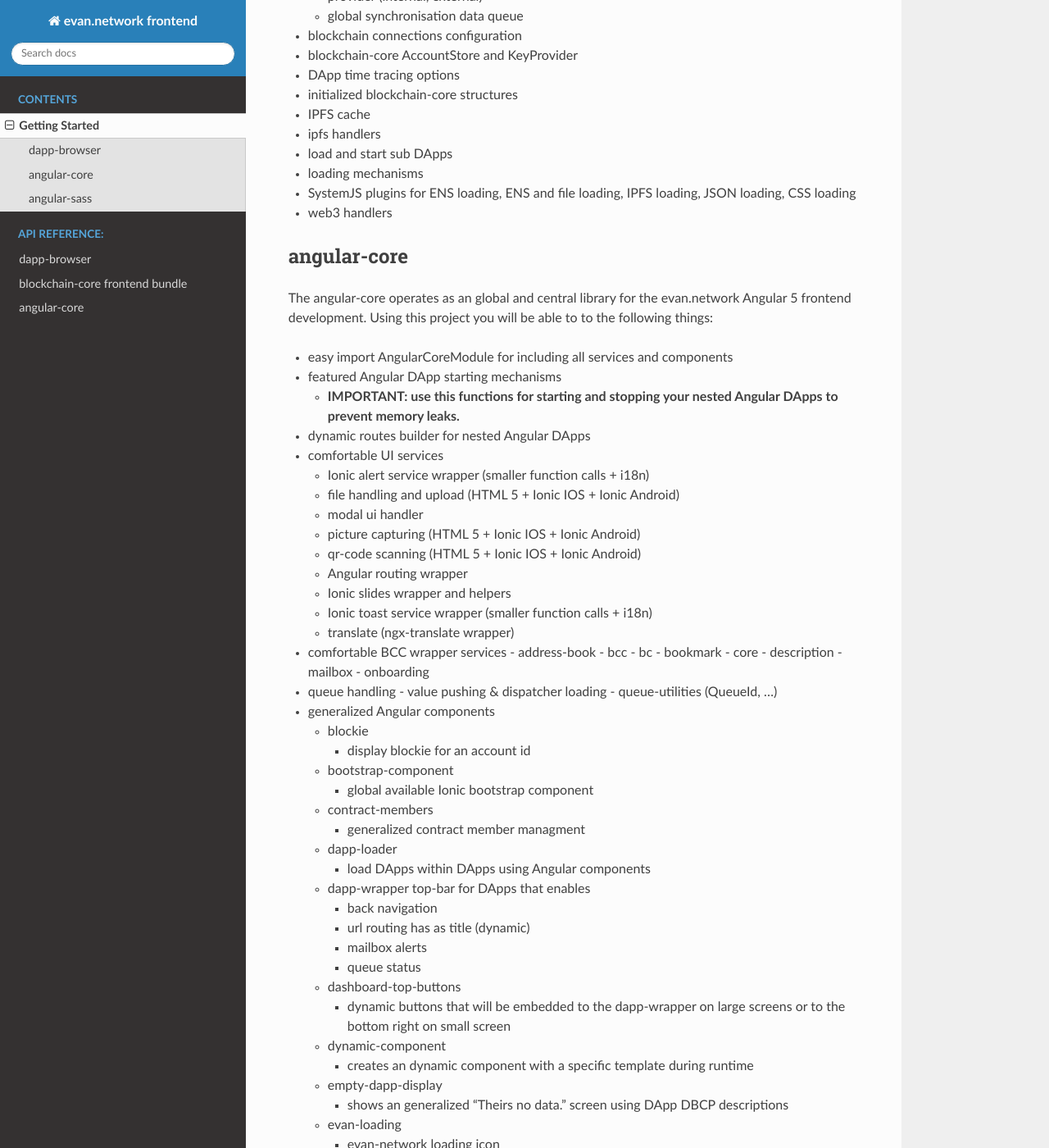
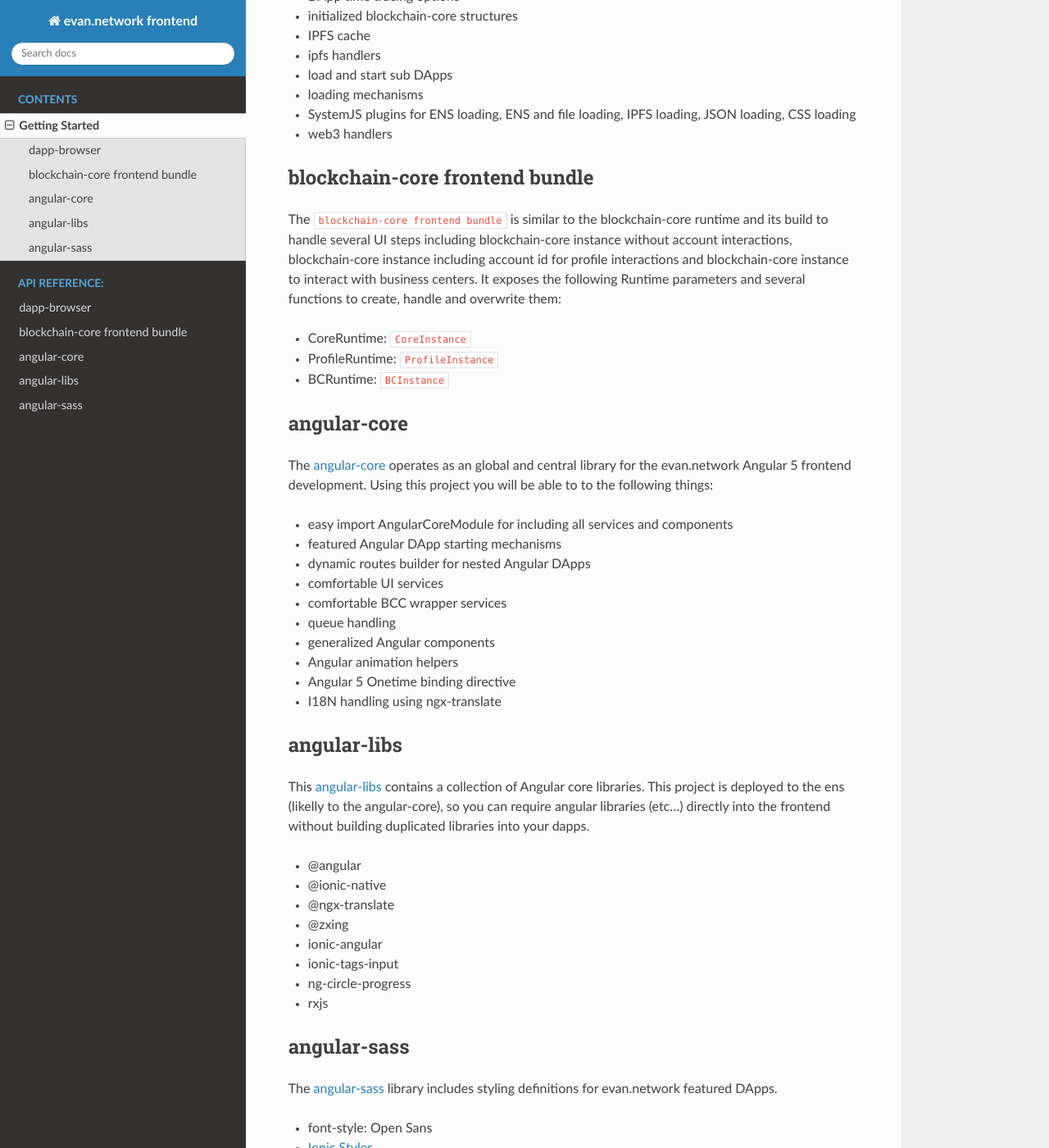
Before and after one commit to evannetwork/ui-docs, a Sphinx documentation site: the page built from docs/getting-started.rst, in a window 1280 px wide and 1400 px high, scrolled down 856 px. Shown: the whole window at 82% size. Built offline with Sphinx 7.4.7 and the Read the Docs theme 2.0.0, drawn with Linux system fonts in a browser that asks for light colours; some of the changed text lies outside the part shown.

Commit message:
Add missing navigation entries; order start page

```diff
--- a/docs/angular-core/index.rst
+++ b/docs/angular-core/index.rst
@@ -1,6 +1,131 @@
 ============
 angular-core
 ============
+The `angular-core </angular-core/index.html>`_ operates as an global and central library for the evan.network Angular 5 frontend development. Using this project you will be able to to the following things:
 
-angular-core
-============
+- easy import AngularCoreModule for including all services and components
+- featured Angular DApp starting mechanisms
+
+  - **IMPORTANT: use this functions for starting and stopping your nested Angular DApps to prevent memory leaks.**
+
+- dynamic routes builder for nested Angular DApps
+- comfortable UI services
+
+  - Ionic alert service wrapper (smaller function calls + i18n)
+  - file handling and upload  (HTML 5 + Ionic IOS + Ionic Android)
+  - modal ui handler
+  - picture capturing (HTML 5 + Ionic IOS + Ionic Android)
+  - qr-code scanning (HTML 5 + Ionic IOS + Ionic Android)
+  - Angular routing wrapper
+  - Ionic slides wrapper and helpers
+  - Ionic toast service wrapper (smaller function calls + i18n)
+  - translate (ngx-translate wrapper)
+
+- comfortable BCC wrapper services
+  - address-book
+  - bcc
+  - bc
+  - bookmark
+  - core
+  - description
+  - mailbox
+  - onboarding
+
+- queue handling
+  - value pushing & dispatcher loading
+  - queue-utilities (QueueId, ...)
+
+- generalized Angular components
+
+  - blockie
+
+    - display blockie for an account id
+
+  - bootstrap-component
+
+    - global available Ionic bootstrap component
+
+  - contract-members
+
+    - generalized contract member managment
+
+  - dapp-loader
+
+    - load DApps within DApps using Angular components
+
+  - dapp-wrapper top-bar for DApps that enables
+
+    - back navigation
+    - url routing has as title (dynamic)
+    - mailbox alerts
+    - queue status
+
+  - dashboard-top-buttons
+
+    - dynamic buttons that will be embedded to the dapp-wrapper on large screens or to the bottom right on small screen
+
+  - dynamic-component
+
+    - creates an dynamic component with a specific template during runtime
+
+  - empty-dapp-display
+
+    - shows an generalized "Theirs no data." screen using DApp DBCP descriptions
+
+  - evan-loading
+
+    - evan-network loading icon
+
+  - *file-select (under construction)*
+
+    - file selector for HTML 5 &IOS & Anroid
+
+  - global-password
+
+    - global password component that is used within each Angular DApp
+    - will be registered in the root.ts in each evan.network featured DApp
+    - unlocks the current users profile
+
+  - big-picture
+
+    - shows an picture within a modal
+
+  - mail-dialog
+
+    - dialog that will be openend, before a mail is sent
+
+  - not-implemented
+
+    - not implemented notice
+
+  - qr-code-scanner
+
+    - scan qr-codes on HTML 5 & IOS & Anroid
+
+  - reload-route
+
+    - reloads the current route (only available using dapp-wrapper)
+
+  - split-pane
+
+    - create easy Dashboards
+    - generates an left panel using Ionic
+    - powerfull in combination with DApps that using dapp-wrapper
+
+  - take-snapshot
+
+    - takes an img using camera on HTML 5 & IOS & Android
+
+  - trust-dialog
+
+    - asks for permissions (used before inviting an agent)
+
+- Angular animation helpers
+
+  - ngIf height growing
+  - ngIf opacity showing
+  - router transition management (easy to use) (eg.: route1 => route2 : swipe to the left / right / top / bottom)
+  - tab swiping animation
+
+- Angular 5 Onetime binding directive
+- I18N handling using ngx-translate
--- /dev/null
+++ b/docs/angular-libs/index.rst
@@ -0,0 +1,83 @@
+============
+angular-libs
+============
+
+This `project <https://github.com/evannetwork/angular-libs>`_ contains a collection of Angular core libraries. This project is deployed to the ens (likelly to the angular-core), so you can require angular libraries (etc...) directly into the frontend without building duplicated libraries into your dapps.
+
+This project exports the following libraries for you:
+  - @angular/animations
+  - @angular/common
+  - @angular/common/locales/de
+  - @angular/common/locales/en
+  - @angular/common/locales/fr
+  - @angular/core
+  - @angular/forms
+  - @angular/http
+  - @angular/platform-browser
+  - @angular/platform-browser-dynamic
+  - @angular/platform-browser/animations
+  - @angular/router
+  - @ionic-native/camera
+  - @ionic-native/file
+  - @ionic-native/file-path
+  - @ionic-native/qr-scanner
+  - @ionic-native/splash-screen
+  - @ionic-native/status-bar
+  - @ionic-native/transfer
+  - @ngx-translate/core
+  - @zxing/library
+  - @zxing/ngx-scanner
+  - ionic-angular
+  - ionic-tags-input
+  - ng-circle-progress
+  - rxjs/BehaviorSubject
+  - rxjs/Observable
+  - rxjs/Subscription
+
+------------
+Installation
+------------
+.. code-block:: sh
+
+  npm i angular-libs
+
+-----
+Usage
+-----
+- typescript
+
+tsconfig.json
+
+.. code-block:: typescript
+
+  {
+    "compilerOptions": {
+      ...,
+      "paths": {
+        "angular-libs": [
+          "../node_modules/@evan.network/angular-core/dist/angularlibs.js"
+        ]
+      }
+      ...
+    }
+  }
+
+.. code-block:: typescript
+
+  ...
+  import {
+    NgModule, ErrorHandler, enableProdMode,   // @angular/core
+    CommonModule, registerLocaleData,         // @angular/common
+    RouterModule, Routes, RouteReuseStrategy, // @angular/router
+    FormsModule,                              // @angular/forms
+    IonicModule, IonicApp,                    // ionic-angular
+    TranslateModule, TranslateService,        // @ngx-translate/core
+    BrowserAnimationsModule,                  // @angular/platform-browser/animations'
+    NgCircleProgressModule,                   // ng-circle-progress
+    IonTagsInputModule,                       // ionic-tags-input
+    ZXingScannerModule,                       // qr-code-scanner module
+    Camera,                                   // @ionic-native/camera
+    QRScanner,                                // @ionic-native/qr-scanner
+    ...
+  } from 'angular-libs';
+  ...
--- /dev/null
+++ b/docs/angular-sass/index.rst
@@ -0,0 +1,3 @@
+============
+angular-sass
+============
--- a/docs/dapp-browser/idb-store.rst
+++ b/docs/dapp-browser/idb-store.rst
@@ -7,7 +7,7 @@
 
 --------------------------------------------------------------------------------
 
-.. _module_name_constructor:
+.. _db_idb_constructor:
 
 constructor
 ================================================================================
--- a/docs/dapp-browser/index.rst
+++ b/docs/dapp-browser/index.rst
@@ -2,8 +2,24 @@
 dapp-browser
 ============
 
-The `dapp-browser <https://github.com/evannetwork/dapp-browser>`_ is used to start applications over it. Within this applications, several classes, functions and runtime instances can be used. General DApps will be opened like the following "https://.../index.html#/my-dapp-ens.evan". Where the index.html file is the entry point of the dapp-browser. Within the DApp the dapp-browser can be used like the following example:
+The `dapp-browser <https://github.com/evannetwork/dapp-browser>`_ is used to start applications over it. Within this applications, several classes, functions and runtime instances can be used. General DApps will be opened like the following "https://.../index.html#/my-dapp-ens.evan". Where the index.html file is the entry point of the dapp-browser.
 
+It is the wrapper application for the evan.network DApp framework. Using the project you will be possible to create featured DApps.
+
+By using the evan.network framework to create featured DApps, the initialization of DBCP or the blockchain core is completely replaced and existing, initialized and configured instances can be loaded. This has the advantage that accounts, encryptions and similar complex configurations are executed dynamically by the user when the application is started.
+
+To do this, however, all DApps must be started via the evan.network dapp-browser application, since this provides the complete function stack and the various UIs. As long as the provided functions are used, the application can only be started in environments that have the corresponding structures.
+
+**Be aware: The instances will only be exposed when the dapp-browser is started using the** `initializeEvanNetworkStructure </dapp-browser/functions.html#initializeevannetworkstructure>`_ **function (normally executed by the index.html of the dapp-browser).**
+
+installation
+============
+.. code-block:: sh
+
+  npm i dapp-browser
+
+usage as dependency
+===================
 - typescript file:
 
 .. code-block:: typescript
@@ -29,11 +45,9 @@
     }
   }
 
-**Be aware: The instances will only be exposed when the dapp-browser is started using the** `initializeEvanNetworkStructure </dapp-browser/functions.html#initializeevannetworkstructure>`_ **function (normally executed by the index.html of the dapp-browser).**
 
-
-usage for development
-================================================================================
+usage for local development
+===========================
 The src folder includes a dev.html and a index.html file. By opening the dev.html file, the code will bypass several code loading checks, to try to load dapps from the local file server. The compiled files from the "src/app" folder will be placed within the runtime folder. Chosen files will be copied to the www folder for deployment and native app building. Durin the dev mode the application will try to load dapps not from ens and ipfs, but from the local file server (runtime/external). This folder will be filled using `angular-gulp <https://github.com/evannetwork/angular-gulp>`_ and the lerna DApp projects (e.g. `core-dapps <https://github.com/evannetwork/core-dapps>`_). During production mode, each DApp or contract will be loaded using its ens or contract address and dbcp description. How to develop DApps, that can be loaded via the dapp-browser, have a look here `DApp Basics <https://evannetwork.github.io/dapps/basics>`_.
 
 For more informations on how to start the dapp-browser locally and on how to deploy DApps have a look at `dapp-browser <https://github.com/evannetwork/dapp-browser>`_ git repository.
--- a/docs/dapp-browser/solc.rst
+++ b/docs/dapp-browser/solc.rst
@@ -6,7 +6,7 @@
 
 --------------------------------------------------------------------------------
 
-.. _module_name_constructor:
+.. _db_solc_constructor:
 
 constructor
 ================================================================================
--- a/docs/getting-started.rst
+++ b/docs/getting-started.rst
@@ -19,12 +19,6 @@
 - DApp routing
 - global utillity functions like log
 - informations of the current logged in user
-
-  - account id
-  - lightwallet vault
-  - provider (internal, external)
-  - global synchronisation data queue
-
 - blockchain connections configuration
 - blockchain-core AccountStore and KeyProvider
 - DApp time tracing options
@@ -36,140 +30,45 @@
 - SystemJS plugins for ENS loading, ENS and file loading, IPFS loading, JSON loading, CSS loading
 - web3 handlers
 
+blockchain-core frontend bundle
+===============================
+The |source bcc_bundlejs|_ is similar to the blockchain-core runtime and its build to handle several UI steps including blockchain-core instance without account interactions, blockchain-core instance including account id for profile interactions and blockchain-core instance to interact with business centers. It exposes the following Runtime parameters and several functions to create, handle and overwrite them:
+
+- CoreRuntime: |source CoreInstance|_
+- ProfileRuntime: |source ProfileInstance|_
+- BCRuntime: |source BCInstance|_
+
 angular-core
 ============
-The angular-core operates as an global and central library for the evan.network Angular 5 frontend development. Using this project you will be able to to the following things:
+The `angular-core </angular-core/index.html>`_ operates as an global and central library for the evan.network Angular 5 frontend development. Using this project you will be able to to the following things:
 
 - easy import AngularCoreModule for including all services and components
 - featured Angular DApp starting mechanisms
-
-  - **IMPORTANT: use this functions for starting and stopping your nested Angular DApps to prevent memory leaks.**
-
 - dynamic routes builder for nested Angular DApps
 - comfortable UI services
-
-  - Ionic alert service wrapper (smaller function calls + i18n)
-  - file handling and upload  (HTML 5 + Ionic IOS + Ionic Android)
-  - modal ui handler
-  - picture capturing (HTML 5 + Ionic IOS + Ionic Android)
-  - qr-code scanning (HTML 5 + Ionic IOS + Ionic Android)
-  - Angular routing wrapper
-  - Ionic slides wrapper and helpers
-  - Ionic toast service wrapper (smaller function calls + i18n)
-  - translate (ngx-translate wrapper)
-
 - comfortable BCC wrapper services
-  - address-book
-  - bcc
-  - bc
-  - bookmark
-  - core
-  - description
-  - mailbox
-  - onboarding
-
 - queue handling
-  - value pushing & dispatcher loading
-  - queue-utilities (QueueId, ...)
-
 - generalized Angular components
-
-  - blockie
-
-    - display blockie for an account id
-
-  - bootstrap-component
-
-    - global available Ionic bootstrap component
-
-  - contract-members
-
-    - generalized contract member managment
-
-  - dapp-loader
-
-    - load DApps within DApps using Angular components
-
-  - dapp-wrapper top-bar for DApps that enables
-
-    - back navigation
-    - url routing has as title (dynamic)
-    - mailbox alerts
-    - queue status
-
-  - dashboard-top-buttons
-
-    - dynamic buttons that will be embedded to the dapp-wrapper on large screens or to the bottom right on small screen
-
-  - dynamic-component
-
-    - creates an dynamic component with a specific template during runtime
-
-  - empty-dapp-display
-
-    - shows an generalized "Theirs no data." screen using DApp DBCP descriptions
-
-  - evan-loading
-
-    - evan-network loading icon
-
-  - *file-select (under construction)*
-
-    - file selector for HTML 5 &IOS & Anroid
-
-  - global-password
-
-    - global password component that is used within each Angular DApp
-    - will be registered in the root.ts in each evan.network featured DApp
-    - unlocks the current users profile
-
-  - big-picture
-
-    - shows an picture within a modal
-
-  - mail-dialog
-
-    - dialog that will be openend, before a mail is sent
-
-  - not-implemented
-
-    - not implemented notice
-
-  - qr-code-scanner
-
-    - scan qr-codes on HTML 5 & IOS & Anroid
-
-  - reload-route
-
-    - reloads the current route (only available using dapp-wrapper)
-
-  - split-pane
-
-    - create easy Dashboards
-    - generates an left panel using Ionic
-    - powerfull in combination with DApps that using dapp-wrapper
-
-  - take-snapshot
-
-    - takes an img using camera on HTML 5 & IOS & Android
-
-  - trust-dialog
-
-    - asks for permissions (used before inviting an agent)
-
 - Angular animation helpers
-
-  - ngIf height growing
-  - ngIf opacity showing
-  - router transition management (easy to use) (eg.: route1 => route2 : swipe to the left / right / top / bottom)
-  - tab swiping animation
-
 - Angular 5 Onetime binding directive
 - I18N handling using ngx-translate
 
+angular-libs
+============
+This `angular-libs </angular-libs/index.html>`_ contains a collection of Angular core libraries. This project is deployed to the ens (likelly to the angular-core), so you can require angular libraries (etc...) directly into the frontend without building duplicated libraries into your dapps.
+
+- @angular
+- @ionic-native
+- @ngx-translate
+- @zxing
+- ionic-angular
+- ionic-tags-input
+- ng-circle-progress
+- rxjs
+
 angular-sass
 ============
-The angular-sass library includes styling definitions for evan.network featured DApps.
+The `angular-sass </angular-sass/index.html>`_ library includes styling definitions for evan.network featured DApps.
 
 - font-style: Open Sans
 - `Ionic Styles <https://github.com/ionic-team/ionic>`_
@@ -186,3 +85,15 @@
 - table styles
 - tab styles
 - Ionic adjustments
+
+.. |source bcc_bundlejs| replace:: ``blockchain-core frontend bundle``
+.. _source bcc_bundlejs: https://github.com/evannetwork/blockchain-core/blob/develop/src/bundles/bcc/bcc.ts
+
+.. |source CoreInstance| replace:: ``CoreInstance``
+.. _source CoreInstance: /bcc/bcc-bundle.html#coreinstance
+
+.. |source ProfileInstance| replace:: ``ProfileInstance``
+.. _source ProfileInstance: /bcc/bcc-bundle.html#profileinstance
+
+.. |source BCInstance| replace:: ``BCInstance``
+.. _source BCInstance: /bcc/bcc-bundle.html#bcinstance
--- a/docs/index.rst
+++ b/docs/index.rst
@@ -20,6 +20,8 @@
   dapp-browser/index
   bcc/bcc-bundle
   angular-core/index
+  angular-libs/index
+  angular-sass/index
 
 Indices and tables
 ==================
```
